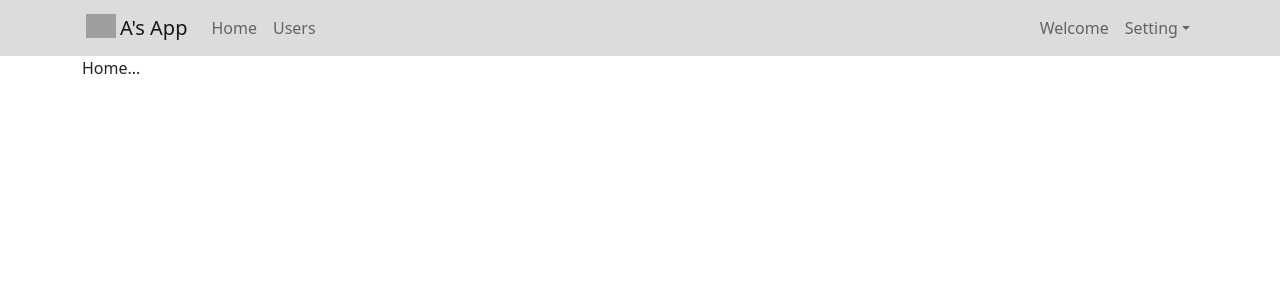
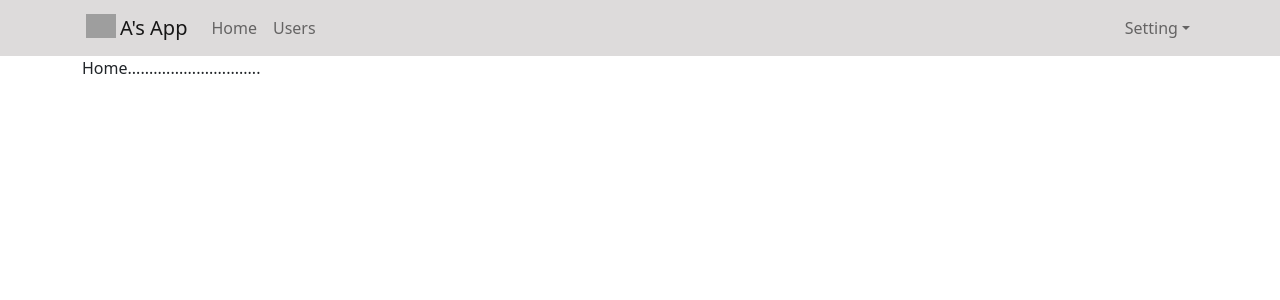
Before and after one commit to anishere/ManagerAppUser, a React (Create React App) app: page / in a window 1280 px wide. Shown: the top 300 px of the page. Built offline with nearby package versions, Linux system fonts and the light colour scheme; grey boxes are pictures that could not be loaded.

Commit message:
router private, fix bug

```diff
--- a/src/App.js
+++ b/src/App.js
@@ -2,7 +2,6 @@ import './App.scss';
 import Header from './components/Header';
 import Container from 'react-bootstrap/Container';
 import { ToastContainer} from 'react-toastify';
-import { Outlet } from 'react-router';
 import { UserContext } from './context/userContext.jsx';
 import { useContext } from 'react';
 
@@ -10,6 +9,7 @@ import { useContext } from 'react';
 import { initializeApp } from "firebase/app";
 import { getAnalytics } from "firebase/analytics";
 import { useEffect } from 'react';
+import AppRoutes from './router/AppRoutes';
 // TODO: Add SDKs for Firebase products that you want to use
 // https://firebase.google.com/docs/web/setup#available-libraries
 
@@ -34,7 +34,7 @@ function App() {
   const { login } = useContext(UserContext);
 
   useEffect(() => {
-    if(localStorage.getItem('token') && localStorage.getItem('email')) {
+    if(localStorage.getItem('token')) {
       login(localStorage.getItem('email'), localStorage.getItem('token'))
     }
   // eslint-disable-next-line react-hooks/exhaustive-deps
@@ -44,9 +44,8 @@ function App() {
     <>
     <div className="app-container">
       <Header/>
-
       <Container>
-        <Outlet />
+        <AppRoutes/>
       </Container>
     </div>
     <ToastContainer
--- a/src/components/Header.jsx
+++ b/src/components/Header.jsx
@@ -18,8 +18,8 @@ function Header(props) {
 
     const handleLogout = () => {
         logout()
+        toast.success('You have logged out')
         navigate('/')
-        toast.success('You have logged out')
     }
 
     return (
@@ -41,15 +41,15 @@ function Header(props) {
                 }
             </Nav>
             <Nav>
-                {user && user.auth === true
+                {user && user.auth
                     && <span className='nav-link'>Welcome {user.email}</span>
                 }
                 <NavDropdown title="Setting" id="basic-nav-dropdown">
                     {user && user.auth === true
-                        ? <Link
+                        ? <span
                             className='dropdown-item'
                             onClick={() => handleLogout()}
-                            >Log out</Link>
+                            >Log out</span>
                         : <Link to='/login' className='dropdown-item' >Log in</Link>
                     }
                 </NavDropdown>
--- a/src/components/Home/Home.jsx
+++ b/src/components/Home/Home.jsx
@@ -3,7 +3,7 @@ import React from 'react';
 function Home(props) {
     return (
         <div>
-            Home...
+            Home...............................
         </div>
     );
 }
--- a/src/context/userContext.jsx
+++ b/src/context/userContext.jsx
@@ -5,11 +5,11 @@ const UserContext = createContext({ name: '', auth: false });
 
 const UserProvider = ({ children }) => {
     // User is the name of the "data" that gets stored in context
-    const [user, setUser] = useState({ email: '', auth: true });
+    const [user, setUser] = useState({ email: '', auth: false });
 
     // Login updates the user data with a name parameter
     const login = (email, token) => {
-      setUser((user) => ({
+      setUser(() => ({
         email: email,
         auth: true,
       }));
@@ -19,7 +19,7 @@ const UserProvider = ({ children }) => {
 
     // Logout updates the user data to default
     const logout = () => {
-      setUser((user) => ({
+      setUser(() => ({
         email: '',
         auth: false,
       }));
--- a/src/index.js
+++ b/src/index.js
@@ -1,46 +1,21 @@
 import React from 'react';
 import ReactDOM from 'react-dom/client';
 import './index.css';
-import App from './App';
 import reportWebVitals from './reportWebVitals';
 import 'bootstrap/dist/css/bootstrap.min.css';
 import 'react-toastify/dist/ReactToastify.css';
 import '@fortawesome/fontawesome-free/css/all.min.css';
-import Home from './components/Home/Home.jsx'
-import TableUser from './components/TableUser';
-import Login from './components/Login/Login';
-import { UserProvider } from './context/userContext.jsx';
-import {
-  createBrowserRouter,
-  RouterProvider,
-} from "react-router-dom";
-
-const router = createBrowserRouter([
-  {
-    path: "/",
-    element: <App />,
-    children: [
-      {
-        path: "/",
-        element: <Home />,
-      },
-      {
-        path: "/users",
-        element: <TableUser />,
-      },
-      {
-        path: "/login",
-        element: <Login />,
-      }
-    ],
-  },
-]);
+import { BrowserRouter } from "react-router-dom";
+import App from './App';
+import { UserProvider } from './context/userContext';
 
 const root = ReactDOM.createRoot(document.getElementById('root'));
 root.render(
   <UserProvider>
     <React.StrictMode>
-      <RouterProvider router={router} />
+      <BrowserRouter>
+        <App/>
+      </BrowserRouter>
     </React.StrictMode>
   </UserProvider>
 );
--- /dev/null
+++ b/src/router/AppRoutes.jsx
@@ -0,0 +1,28 @@
+/* eslint-disable no-unused-vars */
+import React from 'react';
+import { Routes, Route } from 'react-router';
+import Home from '../components/Home/Home';
+import Login from '../components/Login/Login';
+import TableUser from '../components/TableUser';
+import PrivateRoute from './PrivateRoute';
+
+function AppRoutes(props) {
+    return (
+        <div>
+            <Routes>
+                <Route path='/' element={<Home/>}/>
+                <Route path='/login' element={<Login/>}/>
+                <Route
+                    path="/users"
+                    element={
+                        <PrivateRoute>
+                            <TableUser/>
+                        </PrivateRoute>
+                    }
+                />
+            </Routes>
+        </div>
+    );
+}
+
+export default AppRoutes;
--- /dev/null
+++ b/src/router/PrivateRoute.jsx
@@ -0,0 +1,25 @@
+import React from 'react';
+import { useContext } from 'react';
+import { UserContext } from '../context/userContext';
+import Alert from 'react-bootstrap/Alert';
+
+function PrivateRoute(props) {
+
+    const { user } = useContext(UserContext);
+
+    if(user && !user.auth) {
+        return (
+            <Alert variant="danger" className='my-3'>
+                <Alert.Heading>Oh snap! You got an error!</Alert.Heading>
+                <p>
+                You need to login
+                </p>
+            </Alert>
+        )
+    }
+    return (
+        props.children
+    );
+}
+
+export default PrivateRoute;
```
Also changed, not shown: public/manifest.json.
